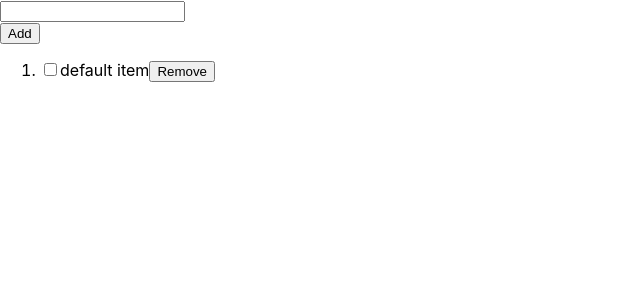
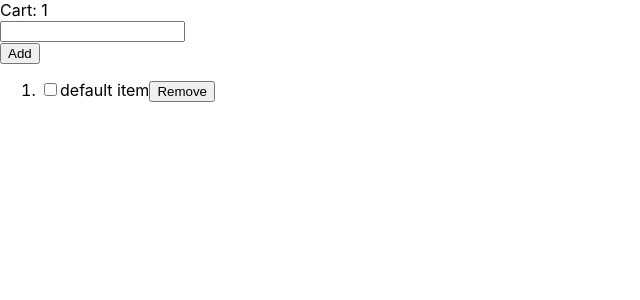
Before and after one commit to jhonifaber/todo-react, a React (Create React App) app: page / in a window 1280 px wide. Shown: the top 300 px of the page, without its empty margins (0-640 px from the left). Built offline with nearby package versions, Linux system fonts and the light colour scheme.

Commit message:
added useContext hook

```diff
--- a/src/Cart/Cart.tsx
+++ b/src/Cart/Cart.tsx
@@ -1,10 +1,11 @@
-import React from 'react'
+import React, { useContext } from 'react'
+import { CartContext } from '../Todos/Todos'
 
 export function Cart(props: any) {
-    // por que no puedo tipar a ITodo[]
+    const todos = useContext(CartContext)
     return (
         <div>
-            Cart: <span>{props.todos.length}</span>
+            Cart: <span>{todos.length}</span>
         </div>
     )
 }
--- a/src/Navbar/Navbar.tsx
+++ b/src/Navbar/Navbar.tsx
@@ -1,11 +1,12 @@
-import React from 'react'
+import React, { useContext } from 'react'
 import { Cart } from '../Cart/Cart'
+import { CartContext } from '../Todos/Todos'
 
 export function Navbar(props: any) {
     // no puedo tipar a ITodo[]
     return (
         <nav>
-            <Cart todos={props.todos} />
+            <Cart />
         </nav>
     )
 }
--- a/src/Todos/Todos.tsx
+++ b/src/Todos/Todos.tsx
@@ -1,6 +1,17 @@
 import React, { useEffect, useState } from 'react'
 import { Todo } from '../Todo/Todo'
 import { nanoid } from 'nanoid'
+import { Navbar } from '../Navbar/Navbar'
+
+export const CartContext = React.createContext([])
+function CartProvider(props: any) {
+    //suele tener un estado interno
+    return (
+        <CartContext.Provider value={props.todos}>
+            {props.children}
+        </CartContext.Provider>
+    )
+}
 
 export interface ITodo {
     id: string
@@ -47,7 +58,7 @@ export function Todos() {
 
     const addItem = () => {
         const newTodo = {
-            id: '1',
+            id: '2345',
             selected: false,
             name: text,
         }
@@ -77,7 +88,8 @@ export function Todos() {
     }
 
     return (
-        <>
+        <CartProvider todos={todos}>
+            <Navbar />
             <form onSubmit={handleFormSubmit}>
                 <input type="text" value={text} onChange={handleChange} />
             </form>
@@ -93,6 +105,6 @@ export function Todos() {
                     </li>
                 ))}
             </ol>
-        </>
+        </CartProvider>
     )
 }
```
Also changed, not shown: 1 other file (tests, documents, lock files or other folders).
